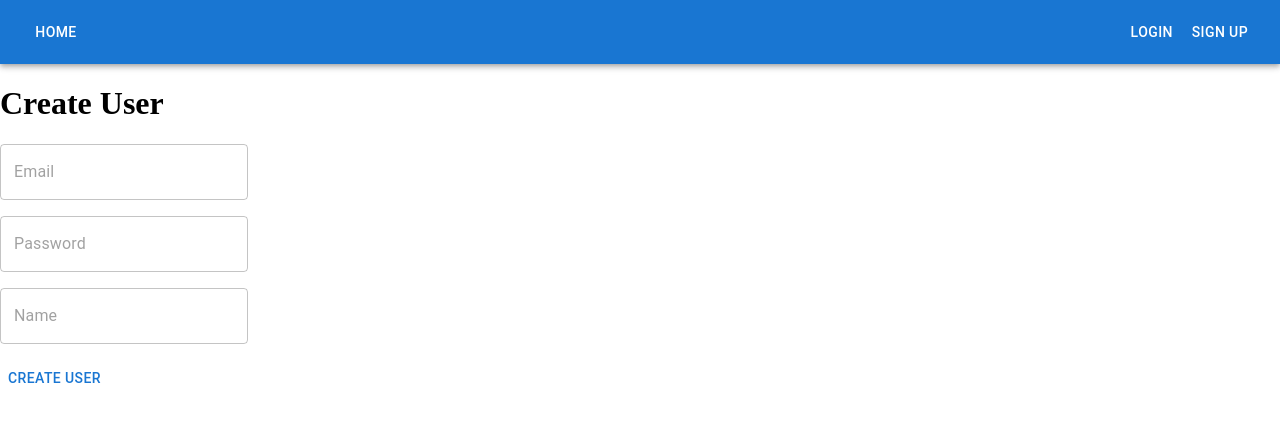
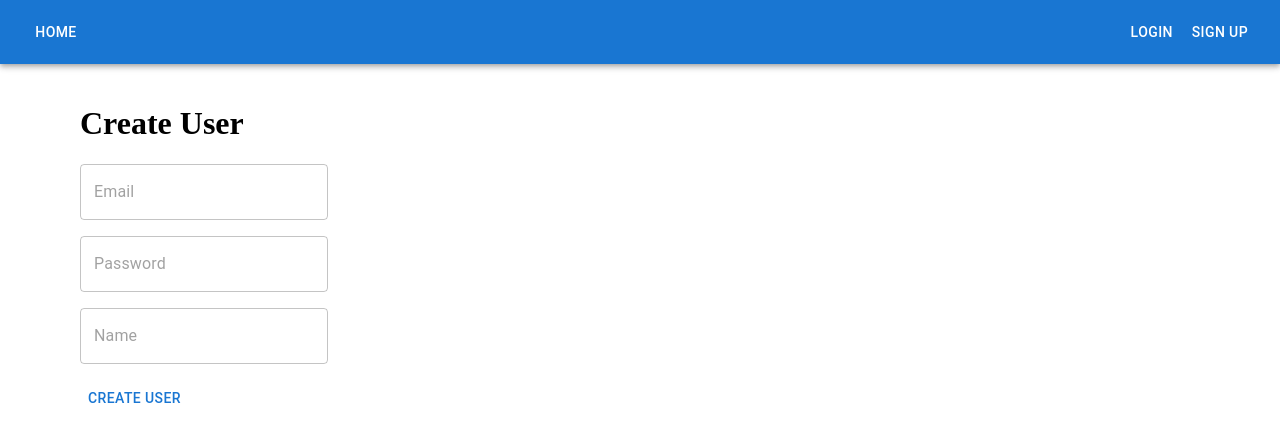
Before and after one commit to kirdiapin-n/next-graphql-prisma-boilerplate, a Next.js app: page /signup in a window 1280 px wide. Shown: the top 442 px of the page. Built offline with nearby package versions, Linux system fonts and the light colour scheme; no server answers.

Commit message:
improved lighthouse points

```diff
--- a/components/posts/List.tsx
+++ b/components/posts/List.tsx
@@ -31,7 +31,7 @@ export const List = ({ posts: initialPosts }: IGetPostsQuery) => {
         />
       </Box>
 
-      <Stack spacing={2} direction="row">
+      <Stack spacing={2} direction="row" flexWrap="wrap">
         {posts.map(({ id, ...post }) => (
           <Card key={id}>
             <CardContent>
--- a/layout/Header.tsx
+++ b/layout/Header.tsx
@@ -15,7 +15,7 @@ export default function Header() {
   const handleClose = () => setAnchorEl(null);
 
   return (
-    <AppBar position="static" color="primary">
+    <AppBar position="sticky" sx={{ top: 0 }} color="primary">
       <Toolbar sx={{ display: "flex", justifyContent: "space-between" }}>
         {/* Left - Home */}
         <Box>
@@ -28,7 +28,7 @@ export default function Header() {
         <Box>
           {user ? (
             <>
-              <IconButton size="large" color="inherit" onClick={handleMenu}>
+              <IconButton aria-label="Profile Button" size="large" color="inherit" onClick={handleMenu}>
                 <AccountCircle />
               </IconButton>
               <Menu anchorEl={anchorEl} open={Boolean(anchorEl)} onClose={handleClose}>
--- a/pages/_app.tsx
+++ b/pages/_app.tsx
@@ -8,7 +8,9 @@ export default function App({ Component, pageProps }: AppProps) {
   return (
     <ApolloProvider client={client}>
       <Header />
-      <Component {...pageProps} />
+      <main>
+        <Component {...pageProps} />
+      </main>
     </ApolloProvider>
   );
 }
--- /dev/null
+++ b/pages/_document.tsx
@@ -0,0 +1,14 @@
+// pages/_document.tsx
+import { Html, Head, Main, NextScript } from "next/document";
+
+export default function Document() {
+  return (
+    <Html lang="en">
+      <Head />
+      <body>
+        <Main />
+        <NextScript />
+      </body>
+    </Html>
+  );
+}
--- a/pages/profile.tsx
+++ b/pages/profile.tsx
@@ -1,11 +1,16 @@
 import { IGetUserQuery } from "@/graphql/types";
 import { withPageAuthRequired } from "@/lib/withPageAuthRequired";
 import { withUser } from "@/lib/withUser";
+import Head from "next/head";
 import React from "react";
 
 export default function Profile({ user }: IGetUserQuery) {
   return (
     <>
+      <Head>
+        <title>Profile | MyApp</title>
+        <meta name="description" content={"Profile info page"} />
+      </Head>
       {user && (
         <div style={{ textAlign: "center" }}>
           <h2>{user.name}</h2>
--- a/styles/index.css
+++ b/styles/index.css
@@ -1,4 +1,14 @@
-html, body {
+html, body, body > div {
     height: 100%;
     margin: 0;
 }
+
+body > div {
+    display: flex;
+    flex-direction: column;
+}
+
+main {
+    flex: 1;
+    padding: 20px 80px;
+}
```
Also changed, not shown: pages/index.tsx (+7 -2 lines), pages/posts/[id].tsx (+7 -2 lines), pages/posts/add.tsx (+11 -1 lines).
